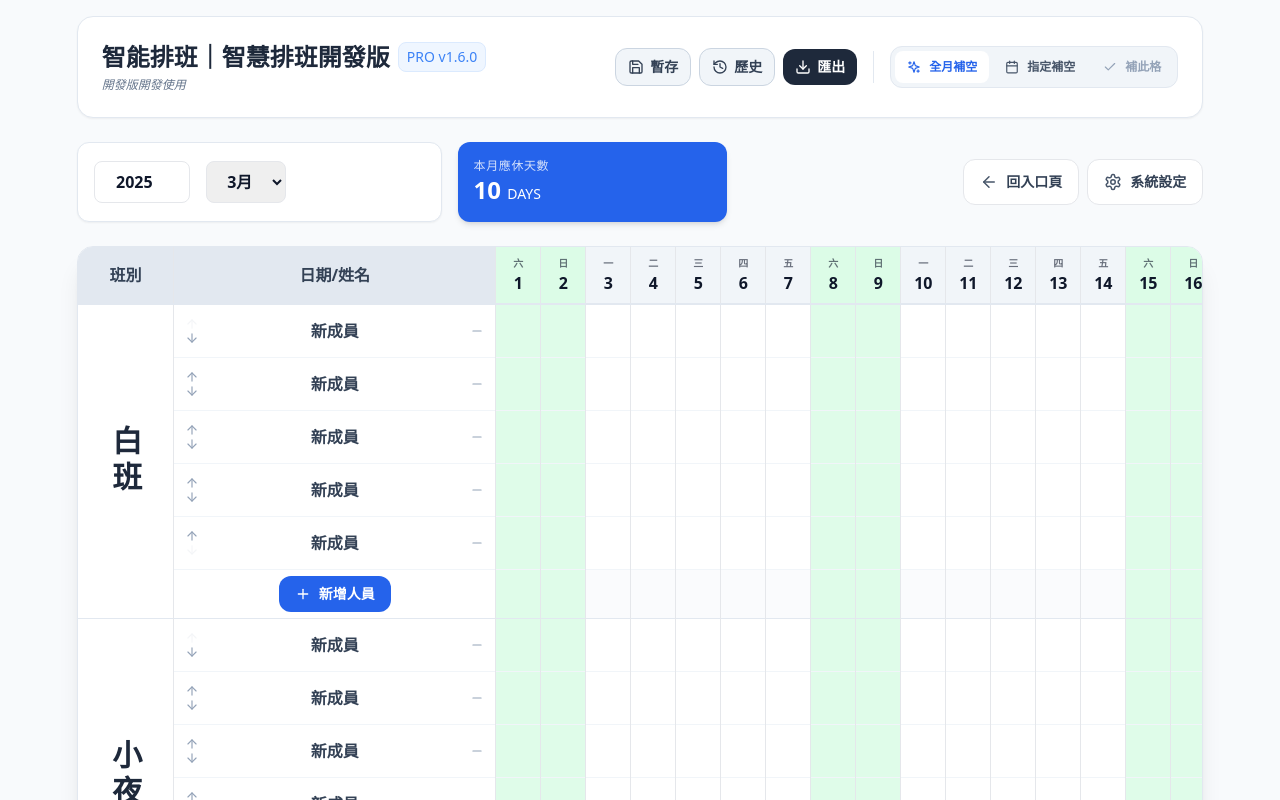
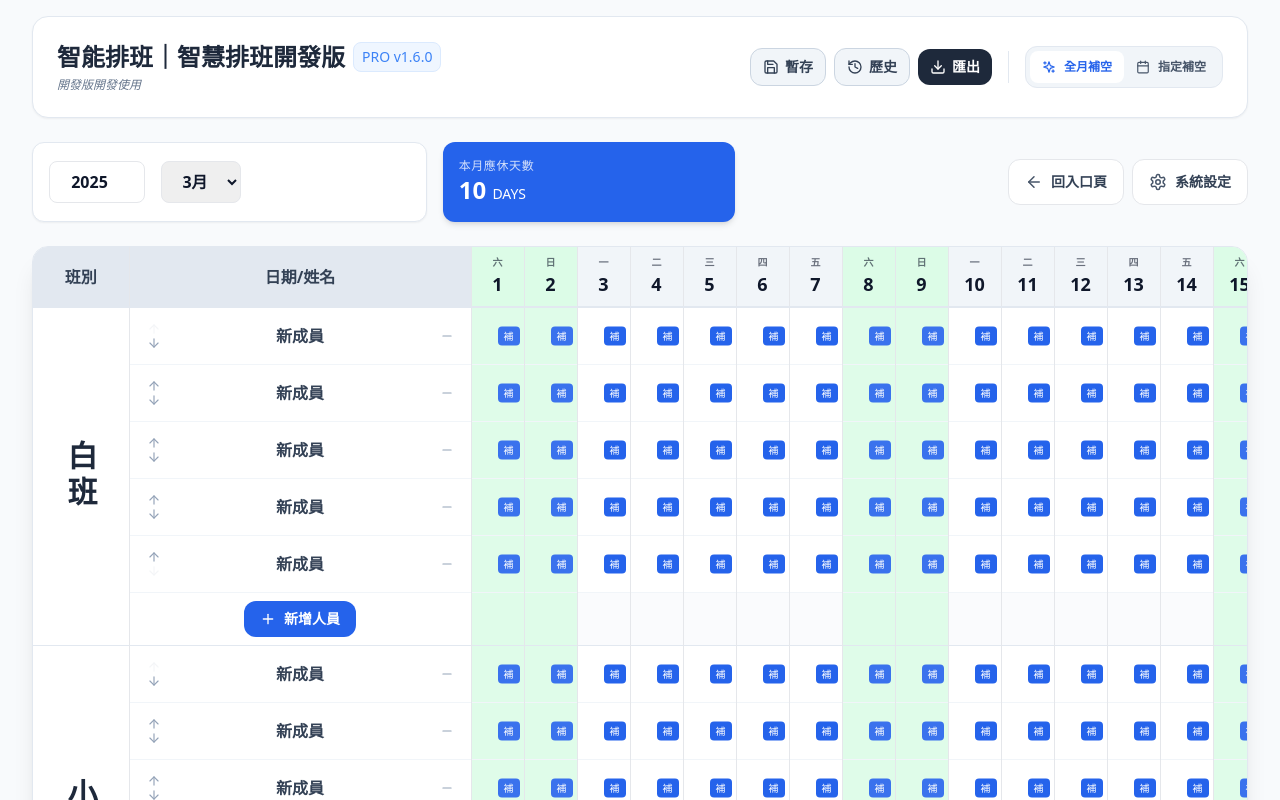
Before and after one commit to abyssynt/react-schedule-pro-smartfill, a React (Vite) app: page / in a window 1280 px wide. Both pictures are taken after a click on the button "進入排班系統". Shown: the top 800 px of the page. Built offline with nearby package versions, Linux system fonts and the light colour scheme.

Commit message:
Refactor fill cell logic and UI adjustments

```diff
--- a/src/App.jsx
+++ b/src/App.jsx
@@ -359,7 +359,6 @@ function ScheduleView({ changeScreen, colors, setColors, customHolidays, setCust
   const [showDraftPrompt, setShowDraftPrompt] = useState(false);
   const [showExportMenu, setShowExportMenu] = useState(false);
   const [selectedFillCell, setSelectedFillCell] = useState(null);
-  const [selectedCellForFill, setSelectedCellForFill] = useState(null);
   const [fillCandidates, setFillCandidates] = useState([]);
   const [showFillModal, setShowFillModal] = useState(false);
 
@@ -937,17 +936,11 @@ const callGemini = async (prompt, systemInstruction = "") => {
     setShowFillModal(true);
   };
 
-  const openSelectedCellFillModal = () => {
-    if (!selectedCellForFill) return;
-    openFillModal(selectedCellForFill.staff, selectedCellForFill.dateStr);
-  };
-
   const applyFillCandidate = (candidate) => {
     if (!selectedFillCell) return;
     handleCellChange(candidate.staffId, selectedFillCell.dateStr, candidate.shiftCode);
     setShowFillModal(false);
     setSelectedFillCell(null);
-    setSelectedCellForFill(null);
     setFillCandidates([]);
   };
 
@@ -1004,7 +997,7 @@ const callGemini = async (prompt, systemInstruction = "") => {
       `}</style>
 
       {showDraftPrompt && (
-        <div className="max-w-[88vw] mx-auto mb-4 bg-amber-50 border border-amber-200 text-amber-800 p-4 rounded-xl flex items-center justify-between shadow-sm animate-fade-in-down">
+        <div className="max-w-[95vw] mx-auto mb-4 bg-amber-50 border border-amber-200 text-amber-800 p-4 rounded-xl flex items-center justify-between shadow-sm animate-fade-in-down">
           <div className="flex items-center gap-2">
             <Clock size={18} className="text-amber-600" />
             <span className="text-sm font-bold">偵測到先前暫存紀錄。</span>
@@ -1016,7 +1009,7 @@ const callGemini = async (prompt, systemInstruction = "") => {
         </div>
       )}
 
-      <div className="max-w-[88vw] mx-auto mb-6">
+      <div className="max-w-[95vw] mx-auto mb-6">
         <div className="bg-white rounded-2xl p-6 shadow-sm border border-slate-200 flex flex-col xl:flex-row xl:items-center justify-between gap-4">
           <div>
             <h1 className="text-2xl font-black text-slate-800 flex items-center gap-2">
@@ -1052,20 +1045,12 @@ const callGemini = async (prompt, systemInstruction = "") => {
 
             <div className="w-px h-8 bg-slate-200 mx-2 hidden sm:block"></div>
 
-            <div className="flex bg-slate-100 p-1 rounded-xl border border-slate-200 gap-1">
+            <div className="flex bg-slate-100 p-1 rounded-xl border border-slate-200">
               <button onClick={() => handleAiAutoSchedule(false)} disabled={isAiLoading} className="flex items-center gap-2 bg-white text-blue-600 px-3 py-2 rounded-lg font-bold hover:bg-blue-50 transition-all disabled:opacity-50 text-xs">
                 {isAiLoading ? <Loader2 className="animate-spin" size={14} /> : <Sparkles size={14} />} 全月補空
               </button>
               <button onClick={() => setShowAiControl(!showAiControl)} className={`flex items-center gap-2 px-3 py-2 rounded-lg font-bold transition-all text-xs ${showAiControl ? 'bg-blue-600 text-white shadow-inner' : 'text-slate-600 hover:bg-slate-200'}`}>
                 <Calendar size={14} /> 指定補空
-              </button>
-              <button
-                type="button"
-                onClick={openSelectedCellFillModal}
-                disabled={!selectedCellForFill}
-                className={`flex items-center gap-2 px-3 py-2 rounded-lg font-bold transition-all text-xs ${selectedCellForFill ? 'text-slate-700 bg-white hover:bg-slate-50' : 'text-slate-400 cursor-not-allowed'}`}
-              >
-                <Check size={14} /> 補此格
               </button>
             </div>
           </div>
@@ -1076,67 +1061,106 @@ const callGemini = async (prompt, systemInstruction = "") => {
             {aiFeedback}
           </div>
         )}
-        {selectedCellForFill && (
-          <div className="mt-4 bg-blue-50 border border-blue-200 p-3 rounded-xl text-blue-900 text-sm flex items-center justify-between gap-3">
-            <span className="font-bold">已選取儲存格：{selectedCellForFill.staff?.group}｜{selectedCellForFill.staff?.name}｜{selectedCellForFill.dateStr}</span>
-            <button type="button" onClick={() => setSelectedCellForFill(null)} className="px-3 py-1.5 rounded-lg text-blue-700 hover:bg-blue-100 transition-colors">取消選取</button>
-          </div>
-        )}
       </div>
 
       {showAiControl && (
-        <div className="max-w-[88vw] mx-auto mb-6 bg-blue-50 border border-blue-200 p-6 rounded-2xl shadow-sm animate-fade-in-down">
-          <h3 className="font-black text-blue-900 mb-4 flex items-center gap-2"><Sparkles size={18} /> 指定補空設定</h3>
-          <div className="grid lg:grid-cols-4 gap-6">
+        <div className="max-w-[88vw] w-full mx-auto mt-4 mb-6">
+          <div className="rounded-3xl border border-blue-200 bg-blue-50/70 shadow-sm overflow-hidden animate-fade-in-down">
+            <div className="flex items-center justify-between px-6 py-4 border-b border-blue-100 bg-white/60">
+              <div className="flex items-center gap-3">
+                <Sparkles className="w-5 h-5 text-blue-600" />
                 <div>
-              <label className="block text-xs font-bold text-blue-700 mb-2 uppercase">1. 選擇人員（補空範圍）</label>
-              <div className="flex flex-wrap gap-2">
-                {staffs.map(s => (
+                  <h3 className="text-lg font-bold text-blue-900">指定補空設定</h3>
+                  <p className="text-sm text-blue-700">先選人員，再設定日期範圍與指定班別</p>
+                </div>
+              </div>
+
+              <div className="flex items-center gap-3">
+                <div className="text-sm text-slate-600 bg-white border border-blue-100 rounded-xl px-3 py-2">
+                  已選 <span className="font-bold text-blue-700">{aiConfig.selectedStaffs.length}</span> 人
+                </div>
+                <button
+                  type="button"
+                  onClick={() => setShowAiControl(false)}
+                  className="px-4 py-2 rounded-xl border border-slate-300 bg-white text-slate-700 hover:bg-slate-50 transition"
+                >
+                  收合
+                </button>
+              </div>
+            </div>
+
+            <div className="p-6 grid grid-cols-1 xl:grid-cols-[1.15fr_0.85fr] gap-6">
+              <div className="rounded-2xl border border-blue-100 bg-white p-5">
+                <div className="flex items-center justify-between mb-4">
+                  <h4 className="text-sm font-bold text-blue-800">1. 選擇人員（補空範圍）</h4>
+                  <button
+                    type="button"
+                    onClick={() => setAiConfig({
+                      ...aiConfig,
+                      selectedStaffs: aiConfig.selectedStaffs.length === staffs.length ? [] : staffs.map(s => s.id)
+                    })}
+                    className="text-xs text-blue-600 hover:underline"
+                  >
+                    {aiConfig.selectedStaffs.length === staffs.length ? '全部取消' : '全選'}
+                  </button>
+                </div>
+
+                <div className="grid grid-cols-2 md:grid-cols-3 2xl:grid-cols-4 gap-3">
+                  {staffs.map((s) => {
+                    const isSelected = aiConfig.selectedStaffs.includes(s.id);
+                    return (
                       <button
                         key={s.id}
+                        type="button"
                         onClick={() => {
-                      const next = aiConfig.selectedStaffs.includes(s.id)
+                          const next = isSelected
                             ? aiConfig.selectedStaffs.filter(id => id !== s.id)
                             : [...aiConfig.selectedStaffs, s.id];
                           setAiConfig({ ...aiConfig, selectedStaffs: next });
                         }}
-                    className={`px-3 py-1.5 rounded-lg text-xs font-bold border transition-all ${aiConfig.selectedStaffs.includes(s.id) ? 'bg-blue-600 border-blue-600 text-white shadow-md' : 'bg-white border-blue-200 text-blue-600 hover:bg-blue-100'}`}
+                        className={`h-11 px-4 rounded-xl border text-sm font-medium text-left transition-all ${
+                          isSelected
+                            ? 'bg-blue-600 text-white border-blue-600 shadow-sm'
+                            : 'bg-white text-blue-700 border-blue-200 hover:bg-blue-50'
+                        }`}
                       >
                         {s.name}（{s.group || '白班'}）
                       </button>
-                ))}
-              </div>
-            </div>
-
+                    );
+                  })}
+                </div>
+              </div>
+
+              <div className="rounded-2xl border border-blue-100 bg-white p-5 space-y-5">
                 <div>
-              <label className="block text-xs font-bold text-blue-700 mb-2 uppercase">2. 日期範圍 ({aiConfig.dateRange.start} ~ {aiConfig.dateRange.end} 號)</label>
-              <div className="flex items-center gap-2">
+                  <h4 className="text-sm font-bold text-blue-800 mb-3">2. 日期範圍</h4>
+                  <div className="flex items-center gap-3">
                     <input
                       type="number"
                       min="1"
                       max="31"
                       value={aiConfig.dateRange.start}
                       onChange={(e) => setAiConfig({ ...aiConfig, dateRange: { ...aiConfig.dateRange, start: parseInt(e.target.value, 10) || 1 } })}
-                  className="w-full border-blue-200 border p-2 rounded-lg text-sm text-center font-bold"
+                      className="w-28 h-12 rounded-xl border border-blue-200 bg-slate-50 px-4 text-center text-lg font-semibold text-slate-800 focus:outline-none focus:ring-2 focus:ring-blue-300"
                     />
-                <span>至</span>
+                    <span className="text-slate-500 font-medium">至</span>
                     <input
                       type="number"
                       min="1"
                       max="31"
                       value={aiConfig.dateRange.end}
                       onChange={(e) => setAiConfig({ ...aiConfig, dateRange: { ...aiConfig.dateRange, end: parseInt(e.target.value, 10) || 31 } })}
-                  className="w-full border-blue-200 border p-2 rounded-lg text-sm text-center font-bold"
+                      className="w-28 h-12 rounded-xl border border-blue-200 bg-slate-50 px-4 text-center text-lg font-semibold text-slate-800 focus:outline-none focus:ring-2 focus:ring-blue-300"
                     />
                   </div>
                 </div>
 
                 <div>
-              <label className="block text-xs font-bold text-blue-700 mb-2 uppercase">3. 指定班別（選填）</label>
+                  <h4 className="text-sm font-bold text-blue-800 mb-3">3. 指定班別（選填）</h4>
                   <select
                     value={aiConfig.targetShift}
                     onChange={(e) => setAiConfig({ ...aiConfig, targetShift: e.target.value })}
-                className="w-full border-blue-200 border p-2 rounded-lg text-sm font-bold bg-white"
+                    className="w-full h-12 rounded-xl border border-blue-200 bg-slate-50 px-4 text-sm font-medium text-slate-800 focus:outline-none focus:ring-2 focus:ring-blue-300"
                   >
                     <option value="">依群組需求自動補空</option>
                     {DICT.SHIFTS.map(s => <option key={s} value={s}>{s} 班</option>)}
@@ -1144,20 +1168,43 @@ const callGemini = async (prompt, systemInstruction = "") => {
                   </select>
                 </div>
 
-            <div className="flex items-end">
+                <div className="rounded-2xl border border-slate-200 bg-slate-50 px-4 py-3 text-sm text-slate-600">
+                  補空將只處理：
+                  <span className="font-semibold text-slate-800"> 已選人員 </span>
+                  與
+                  <span className="font-semibold text-slate-800"> 指定日期範圍內的空白格 </span>
+                  ，且不覆蓋已手動指定內容。
+                </div>
+
+                <div className="flex justify-end gap-3 pt-2">
                   <button
+                    type="button"
+                    onClick={() => setShowAiControl(false)}
+                    className="h-12 px-5 rounded-xl border border-slate-300 bg-white text-slate-700 hover:bg-slate-50 transition"
+                  >
+                    取消
+                  </button>
+
+                  <button
+                    type="button"
                     disabled={isAiLoading || aiConfig.selectedStaffs.length === 0}
                     onClick={() => handleAiAutoSchedule(true)}
-                className="w-full bg-blue-600 hover:bg-blue-700 text-white font-black py-2 rounded-xl transition-all shadow-lg active:scale-95 disabled:opacity-50 disabled:grayscale flex items-center justify-center gap-2"
+                    className={`h-12 px-6 rounded-xl font-bold transition ${
+                      isAiLoading || aiConfig.selectedStaffs.length === 0
+                        ? 'bg-slate-300 text-white cursor-not-allowed'
+                        : 'bg-blue-600 text-white hover:bg-blue-700 shadow-sm'
+                    }`}
                   >
-                {isAiLoading ? <Loader2 className="animate-spin" size={18} /> : <Check size={18} />} 套用並補空
-              </button>
+                    {isAiLoading ? '套用中...' : '套用並補空'}
+                  </button>
+                </div>
+              </div>
             </div>
           </div>
         </div>
       )}
 
-      <div className="max-w-[88vw] mx-auto mb-6 grid grid-cols-1 lg:grid-cols-12 gap-4">
+      <div className="max-w-[95vw] mx-auto mb-6 grid grid-cols-1 lg:grid-cols-12 gap-4">
         <div className="lg:col-span-4 bg-white p-4 rounded-xl shadow-sm border border-slate-200 flex items-center gap-4">
           <input type="number" value={year} onChange={(e) => setYear(Number(e.target.value))} className="w-24 border rounded-lg p-2 text-center font-bold" />
           <select value={month} onChange={(e) => setMonth(Number(e.target.value))} className="w-20 border rounded-lg p-2 text-center font-bold">
@@ -1180,21 +1227,21 @@ const callGemini = async (prompt, systemInstruction = "") => {
         </div>
       </div>
 
-      <div className="max-w-[88vw] mx-auto bg-white rounded-2xl shadow-xl border border-slate-200 overflow-hidden">
+      <div className="max-w-[95vw] mx-auto bg-white rounded-2xl shadow-xl border border-slate-200 overflow-hidden">
         <div className="overflow-x-auto pb-4">
           <table className="w-max min-w-full border-collapse">
             <thead>
               <tr className="bg-slate-100 border-b-2 border-slate-200">
-                <th className="sticky left-0 bg-slate-200 z-30 p-4 border-r font-black text-slate-700 w-20 min-w-[80px]">班別</th>
-                <th className="sticky left-[80px] bg-slate-200 z-30 p-3 border-r font-black text-slate-700 w-[132px] min-w-[132px]">日期/姓名</th>
+                <th className="sticky left-0 bg-slate-200 z-30 p-4 border-r font-black text-slate-700 w-24 min-w-[96px]">班別</th>
+                <th className="sticky left-[96px] bg-slate-200 z-30 p-4 border-r font-black text-slate-700 w-36 min-w-[144px]">日期/姓名</th>
                 {daysInMonth.map(d => (
                   <th
                     key={d.day}
-                    className="px-1 py-2 border-r min-w-[42px] text-center"
+                    className="p-2 border-r min-w-[48px] text-center"
                     style={{ backgroundColor: d.isHoliday ? colors.holiday : (d.isWeekend ? colors.weekend : 'transparent') }}
                   >
                     <div className="text-[10px] opacity-60 uppercase">{d.weekStr}</div>
-                    <div className="text-base font-black">{d.day}</div>
+                    <div className="text-lg font-black">{d.day}</div>
                   </th>
                 ))}
                 <th className="p-4 border-r min-w-[60px] bg-blue-50 text-blue-700 font-bold">上班</th>
@@ -1226,9 +1273,9 @@ const callGemini = async (prompt, systemInstruction = "") => {
                           </td>
                         )}
 
-                        <td className="sticky left-[80px] bg-white z-10 border-r p-1.5 shadow-[4px_0_10px_-5px_rgba(0,0,0,0.1)]">
+                        <td className="sticky left-[96px] bg-white z-10 border-r p-2 shadow-[4px_0_10px_-5px_rgba(0,0,0,0.1)]">
                           <div className="flex items-center gap-2">
-                            <div className="flex flex-col items-center justify-center shrink-0 w-6">
+                            <div className="flex flex-col items-center justify-center shrink-0 w-8">
                               <button
                                 onClick={() => moveStaffInGroup(staff.id, 'up')}
                                 disabled={groupIndex === 0}
@@ -1259,7 +1306,7 @@ const callGemini = async (prompt, systemInstruction = "") => {
 
                             <button
                               onClick={() => removeStaff(staff.id)}
-                              className="text-slate-400 hover:text-red-500 shrink-0 w-6 flex items-center justify-center"
+                              className="text-slate-400 hover:text-red-500 shrink-0 w-8 flex items-center justify-center"
                             >
                               <Minus size={14} />
                             </button>
@@ -1272,18 +1319,14 @@ const callGemini = async (prompt, systemInstruction = "") => {
                           return (
                             <td
                               key={d.date}
-                              onClick={() => {
-                                if (!val) setSelectedCellForFill({ staff, dateStr: d.date });
-                              }}
-                              className={`group border-r p-0 ${!val ? 'cursor-pointer' : ''} ${selectedCellForFill?.staff?.id === staff.id && selectedCellForFill?.dateStr === d.date ? 'ring-2 ring-blue-500 ring-inset' : ''}`}
+                              className="border-r p-0"
                               style={{ backgroundColor: d.isHoliday ? colors.holiday : (d.isWeekend ? colors.weekend : 'transparent'), opacity: d.isHoliday || d.isWeekend ? 0.9 : 1 }}
                             >
                               <div className="relative">
                                 <select
                                   value={val}
                                   onChange={(e) => handleCellChange(staff.id, d.date, e.target.value)}
-                                  onClick={(e) => e.stopPropagation()}
-                                  className={`w-full h-9 text-center bg-transparent border-none cursor-pointer text-xs font-bold appearance-none hover:bg-black/5 ${DICT.LEAVES.map(getCodePrefix).includes(getCodePrefix(val)) ? 'text-red-500' : 'text-slate-800'} ${selectedCellForFill?.staff?.id === staff.id && selectedCellForFill?.dateStr === d.date ? 'bg-blue-50/80' : ''}`}
+                                  className={`w-full h-10 text-center bg-transparent border-none cursor-pointer text-sm font-bold appearance-none hover:bg-black/5 ${DICT.LEAVES.map(getCodePrefix).includes(getCodePrefix(val)) ? 'text-red-500' : 'text-slate-800'}`}
                                 >
                                   <option value=""></option>
                                   <optgroup label="上班">
@@ -1294,9 +1337,13 @@ const callGemini = async (prompt, systemInstruction = "") => {
                                   </optgroup>
                                 </select>
                                 {!val && (
-                                  <div className={`pointer-events-none absolute inset-0 transition-all ${selectedCellForFill?.staff?.id === staff.id && selectedCellForFill?.dateStr === d.date ? 'bg-blue-50/40' : 'group-hover:bg-blue-50/20'}`}>
-                                    <div className={`absolute right-1.5 top-1.5 h-1.5 w-1.5 rounded-full bg-blue-400 transition-opacity ${selectedCellForFill?.staff?.id === staff.id && selectedCellForFill?.dateStr === d.date ? 'opacity-100' : 'opacity-0 group-hover:opacity-80'}`}></div>
-                                  </div>
+                                  <button
+                                    type="button"
+                                    onClick={(e) => { e.stopPropagation(); openFillModal(staff, d.date); }}
+                                    className="absolute right-1 top-1/2 -translate-y-1/2 px-1.5 py-0.5 text-[10px] rounded bg-blue-600 text-white hover:bg-blue-700"
+                                  >
+                                    補
+                                  </button>
                                 )}
                               </div>
                             </td>
@@ -1316,7 +1363,7 @@ const callGemini = async (prompt, systemInstruction = "") => {
                   })}
 
                   <tr className="border-b border-slate-200 bg-slate-50/70">
-                    <td className="sticky left-[80px] bg-white z-10 border-r p-1.5 shadow-[4px_0_10px_-5px_rgba(0,0,0,0.1)]">
+                    <td className="sticky left-[96px] bg-white z-10 border-r p-2 shadow-[4px_0_10px_-5px_rgba(0,0,0,0.1)]">
                       <div className="flex items-center justify-center">
                         <button
                           onClick={() => addStaff(group)}
@@ -1373,7 +1420,7 @@ const callGemini = async (prompt, systemInstruction = "") => {
                 <h3 className="font-black text-slate-800">補此格</h3>
                 <p className="text-sm text-slate-500 mt-1">{selectedFillCell?.staffName}｜{selectedFillCell?.dateStr}</p>
               </div>
-              <button onClick={() => { setShowFillModal(false); setSelectedFillCell(null); setSelectedCellForFill(null); setFillCandidates([]); }} className="p-2 hover:bg-slate-200 rounded-full transition-colors">
+              <button onClick={() => { setShowFillModal(false); setSelectedFillCell(null); setFillCandidates([]); }} className="p-2 hover:bg-slate-200 rounded-full transition-colors">
                 <X />
               </button>
             </div>
```
Lines whose indentation alone changed are shown as unchanged.
